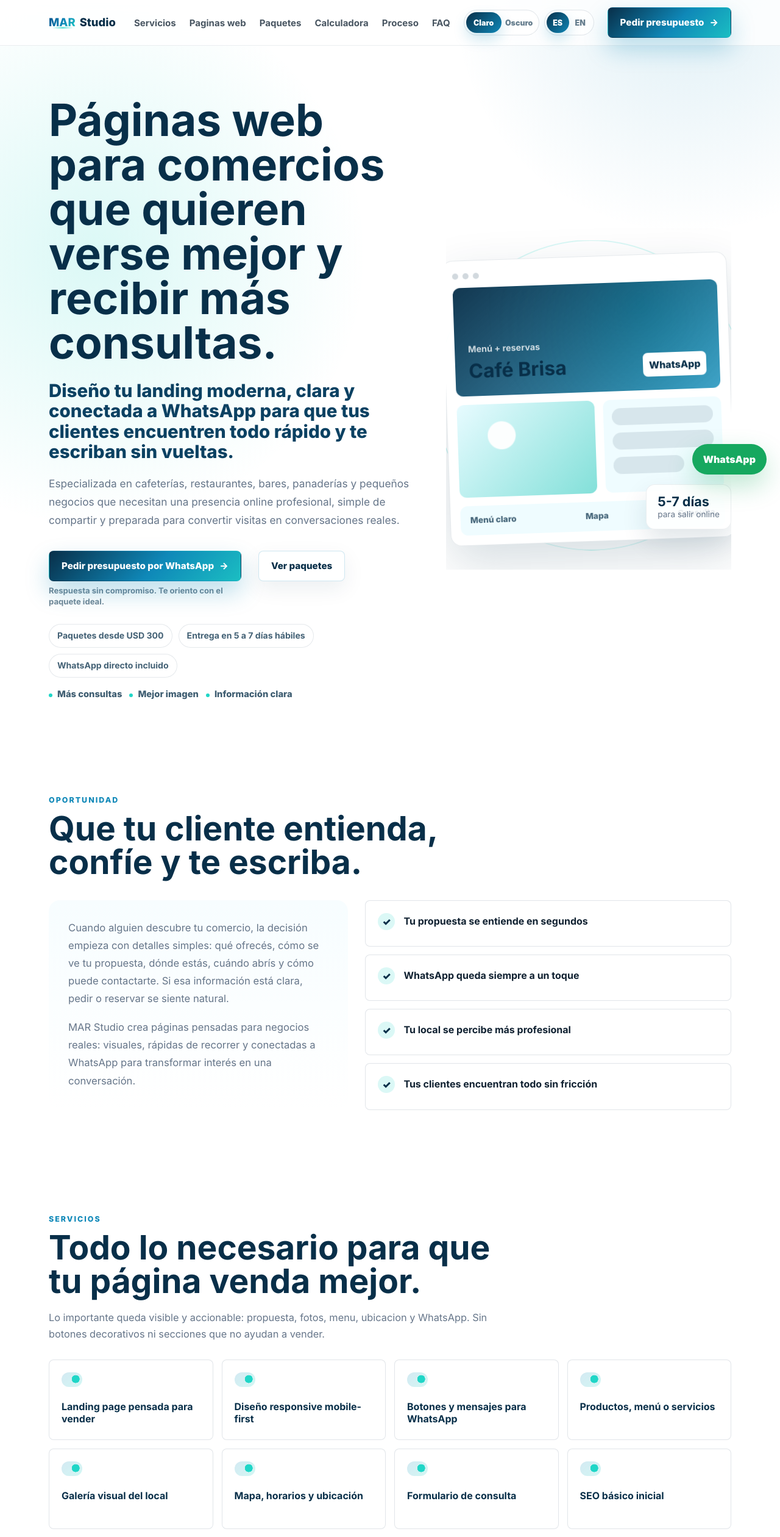
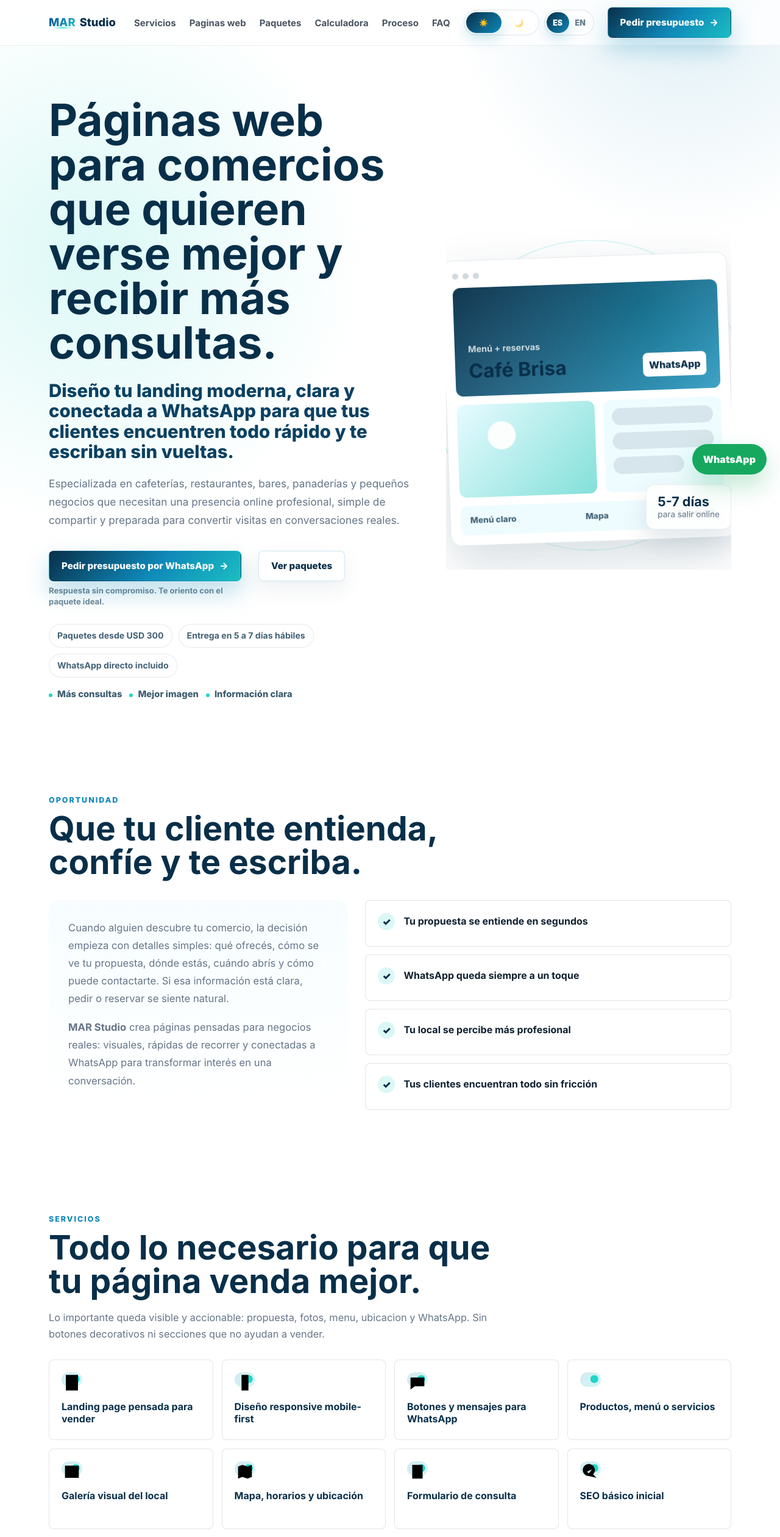
Before and after one commit to marosato/MAR-Studio, a React (Vite) app: page / in a window 1280 px wide. Shown: the top 2520 px of the page at 61% size. Built offline with nearby package versions, Linux system fonts and the light colour scheme.

Commit message:
Polish MAR Studio visual details

```diff
--- a/src/App.jsx
+++ b/src/App.jsx
@@ -16,12 +16,23 @@ function Logo({ copy }) {
   );
 }
 
+function BrandText({ children }) {
+  if (typeof children !== "string" || !children.includes("MAR Studio")) return children;
+
+  return children.split("MAR Studio").map((part, index, parts) => (
+    <span key={`${part}-${index}`}>
+      {part}
+      {index < parts.length - 1 && <strong className="brand-strong">MAR Studio</strong>}
+    </span>
+  ));
+}
+
 function Section({ id, eyebrow, title, children, className = "" }) {
   return (
     <section id={id} className={`section reveal ${className}`}>
       <div className="section-head">
-        {eyebrow && <p className="section-label">{eyebrow}</p>}
-        <h2>{title}</h2>
+        {eyebrow && <p className="section-label"><BrandText>{eyebrow}</BrandText></p>}
+        <h2><BrandText>{title}</BrandText></h2>
       </div>
       {children}
     </section>
@@ -109,8 +120,8 @@ function Header({ copy, language, theme, onLanguageToggle, onThemeToggle }) {
               label={copy.ui.themeLabel}
               checked={theme === "dark"}
               onClick={onThemeToggle}
-              leftLabel={copy.ui.light}
-              rightLabel={copy.ui.dark}
+              leftLabel="☀️"
+              rightLabel="🌙"
               className="theme-switch"
             />
             <SwitchControl
@@ -230,7 +241,7 @@ function Opportunity({ copy }) {
       <div className="opportunity-grid">
         <div className="opportunity-copy">
           {copy.opportunity.paragraphs.map((paragraph) => (
-            <p key={paragraph}>{paragraph}</p>
+            <p key={paragraph}><BrandText>{paragraph}</BrandText></p>
           ))}
         </div>
         <div className="signal-list">
@@ -246,14 +257,39 @@ function Opportunity({ copy }) {
   );
 }
 
+function ServiceIcon({ index }) {
+  const icons = [
+    <path key="landing" d="M5 7h14M7 11h6M7 15h10M5 3h14v18H5z" />,
+    <path key="mobile" d="M8 3h8v18H8zM11 18h2" />,
+    <path key="chat" d="M4 6h16v10H9l-5 4zM8 10h8M8 13h5" />,
+    <path key="menu" d="M5 7h14M5 12h14M5 17h10" />,
+    <path key="gallery" d="M4 5h16v14H4zM7 15l3-3 2 2 3-4 3 5" />,
+    <path key="map" d="M9 18l-5 2V6l5-2 6 2 5-2v14l-5 2zM9 4v14M15 6v14" />,
+    <path key="form" d="M6 4h12v16H6zM9 8h6M9 12h6M9 16h4" />,
+    <path key="seo" d="M10 17a7 7 0 1 1 5-2l4 4M8 12l2 2 4-5" />,
+    <path key="motion" d="M4 12h6l-2-3M10 12l-2 3M14 6h6M14 12h6M14 18h6" />,
+    <path key="social" d="M8 12a3 3 0 1 0 0-1M16 7a3 3 0 1 0 0-1M16 18a3 3 0 1 0 0-1M10 11l4-3M10 13l4 3" />,
+    <path key="hosting" d="M5 6h14v5H5zM5 13h14v5H5zM8 8h1M8 15h1" />,
+    <path key="maintenance" d="M14 6l4 4-8 8H6v-4zM15 7l2 2" />,
+  ];
+
+  return (
+    <span className="service-icon" aria-hidden="true">
+      <svg viewBox="0 0 24 24" focusable="false">
+        {icons[index % icons.length]}
+      </svg>
+    </span>
+  );
+}
+
 function Services({ copy }) {
   return (
     <Section id="servicios" eyebrow={copy.servicesSection.eyebrow} title={copy.servicesSection.title}>
-      <p className="section-intro">{copy.servicesSection.intro}</p>
+      <p className="section-intro"><BrandText>{copy.servicesSection.intro}</BrandText></p>
       <div className="service-grid">
-        {copy.services.map((service) => (
+        {copy.services.map((service, index) => (
           <article className="service-card" key={service}>
-            <span className="service-icon" aria-hidden="true" />
+            <ServiceIcon index={index} />
             <h3>{service}</h3>
           </article>
         ))}
@@ -568,9 +604,9 @@ function AboutAndBenefits({ copy }) {
   return (
     <section className="about-band reveal">
       <div id="sobre-mar" className="about-copy">
-        <p className="section-label">{copy.about.eyebrow}</p>
-        <h2>{copy.about.title}</h2>
-        <p>{copy.about.text}</p>
+        <p className="section-label"><BrandText>{copy.about.eyebrow}</BrandText></p>
+        <h2><BrandText>{copy.about.title}</BrandText></h2>
+        <p><BrandText>{copy.about.text}</BrandText></p>
       </div>
       <div className="benefit-list">
         {copy.benefits.map((benefit) => (
```
